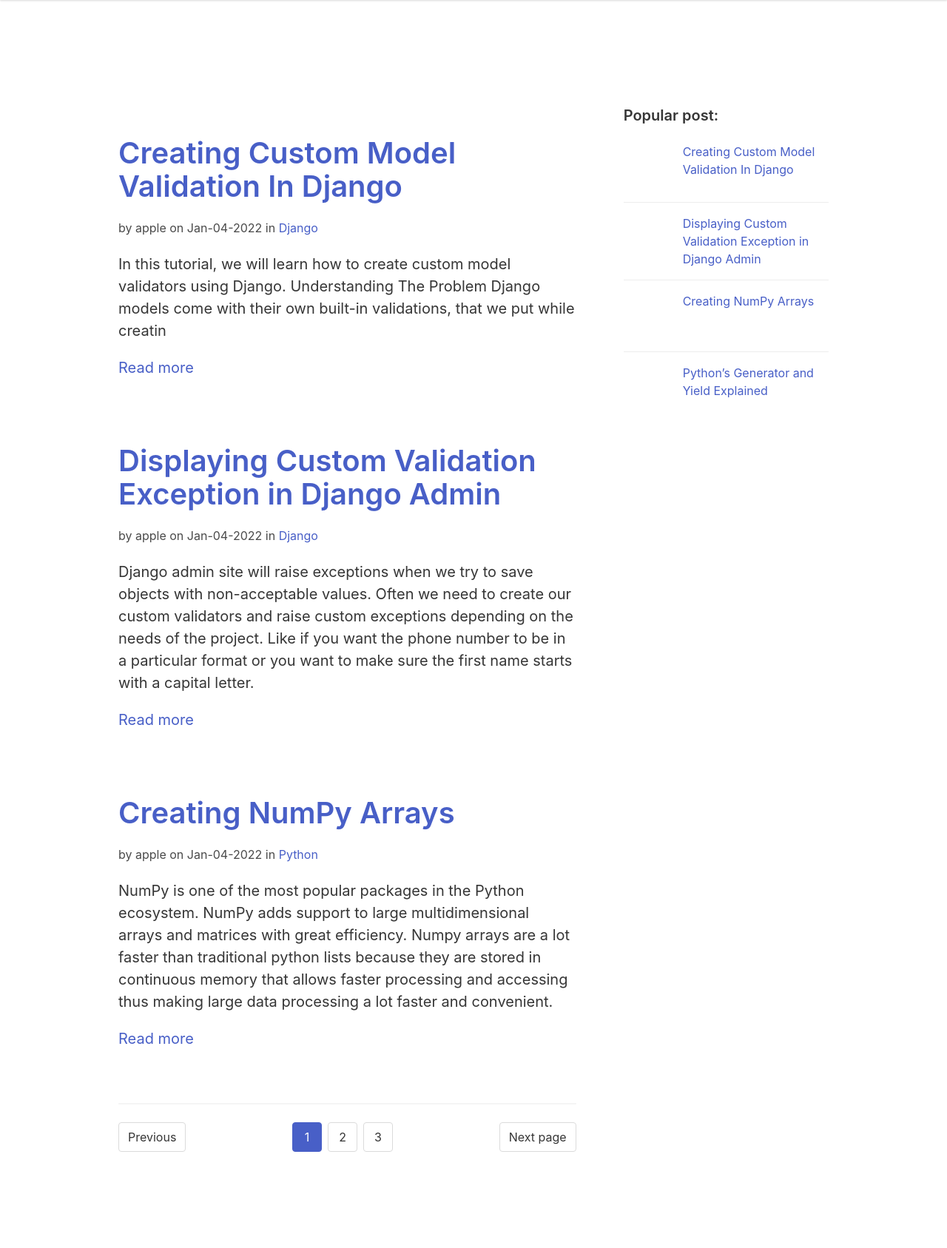
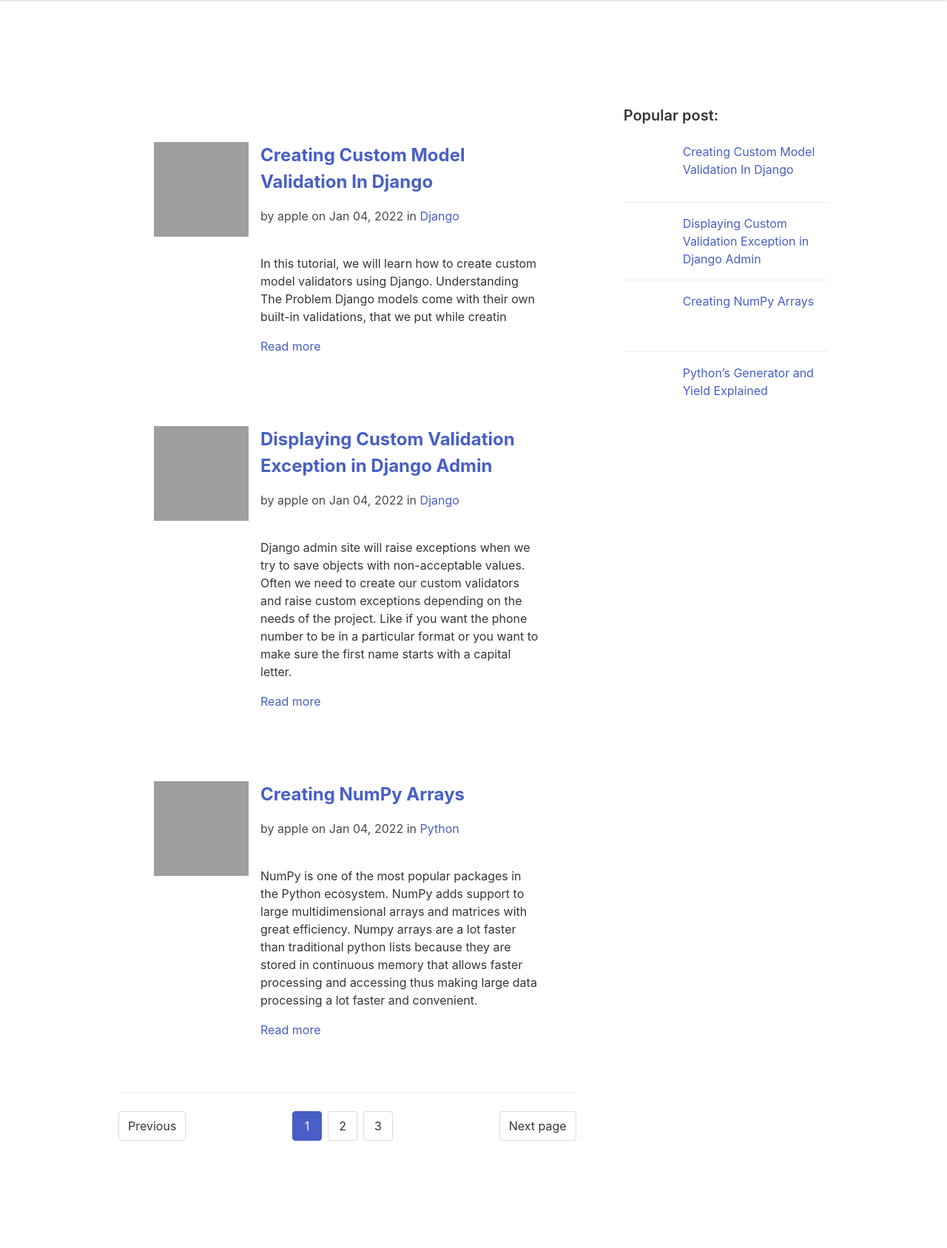
Before and after one commit to cahyareza/crashblog, a Django app: page / in a window 1280 px wide. Shown: the part 96-1783 px from the top of the page at 74% size. Run offline with Django 3.2, Linux system fonts and the light colour scheme; data comes from the database, SQL or seed files in the repository; both versions use the stored data as it was after the commit; grey boxes are pictures that could not be loaded.

Commit message:
Template
- edit page number, agar bisa menuju halaman yang dituju ketika mengklik number
- edit template menggunakan box media untuk post list

```diff
--- a/core/templates/core/frontpage.html
+++ b/core/templates/core/frontpage.html
@@ -9,25 +9,35 @@
                 <section class="section">
                     <div class="columns is-8 is-variable ">
                         <div class="column is-two-thirds has-text-left">
+
                             {% for post in post_list %}
-                                <br>
-                                {% if post.image %}
-                                    <figure class='image'>
-                                        <img src="{{ post.image.url }}">
-                                    </figure>
-                                {% endif %}
-                                <div class="content is-medium mt-4">
-                                    <h1 class="title"><a href="{% url 'post_detail' post.category.slug post.slug %}">{{ post.title }}</a></h1>
-                                    <div class="subtitle is-6 mt-1">
-                                       <p>by {{ post.author }} on {{ post.created_at|date:'M-d-Y' }} in <a href="{% url 'category_detail' post.category.slug %}">{{ post.category }}</a></p>
-                                    </div>
-                                    <p class="has-text-dark">{{ post.intro }}</p>
-                                    <a href="{% url 'post_detail' post.category.slug post.slug %}">Read more</a>
+                                <div class="section">
+                                    <article class="media">
+                                        <figure class="media-left">
+                                            <img class="image is-128x128"
+                                                src="../public/images/submissions/image-yellow.png">
+                                        </figure>
+                                        <div class="media-content">
+                                            <div class="content">
+                                                <p>
+                                                    <small class="is-size-4">
+                                                        <strong><a href="{% url 'post_detail' post.category.slug post.slug %}">{{ post.title }}</a></strong>
+                                                    </small>
+                                                    <small class="is-size-6">
+                                                        <p>by {{ post.author }} on {{ post.created_at|date:'M d, Y' }} in <a href="{% url 'category_detail' post.category.slug %}">{{ post.category }}</a></p>
+                                                    </small>
+                                                    <br>
+                                                        <p class="has-text-dark">{{ post.intro }}</p>
+                                                        <a href="{% url 'post_detail' post.category.slug post.slug %}">Read more</a>
+                                                    <br>
+                                                </p>
+                                            </div>
+                                        </div>
+                                    </article>
                                 </div>
+                            {% endfor %}
 
-                                <br>
 
-                            {% endfor %}
 
                             <hr>
 
@@ -48,7 +58,7 @@
                                             {% if post_list.number == i %}
                                                 <li><a class="pagination-link is-current" aria-label="Page {{ i }}" aria-current="page">{{ i }}</a></li>
                                             {% else %}
-                                                <li><a class="pagination-link" aria-label="Goto page {{ i }}">{{ i }}</a></li>
+                                                <li><a href="?page={{ i }}" class="pagination-link" aria-label="Goto page {{ i }}">{{ i }}</a></li>
                                             {% endif %}
                                         {% endfor %}
                                     </ul>
```
Also changed, not shown: blog/templates/blog/category.html (+25 -15 lines), db.sqlite3.
